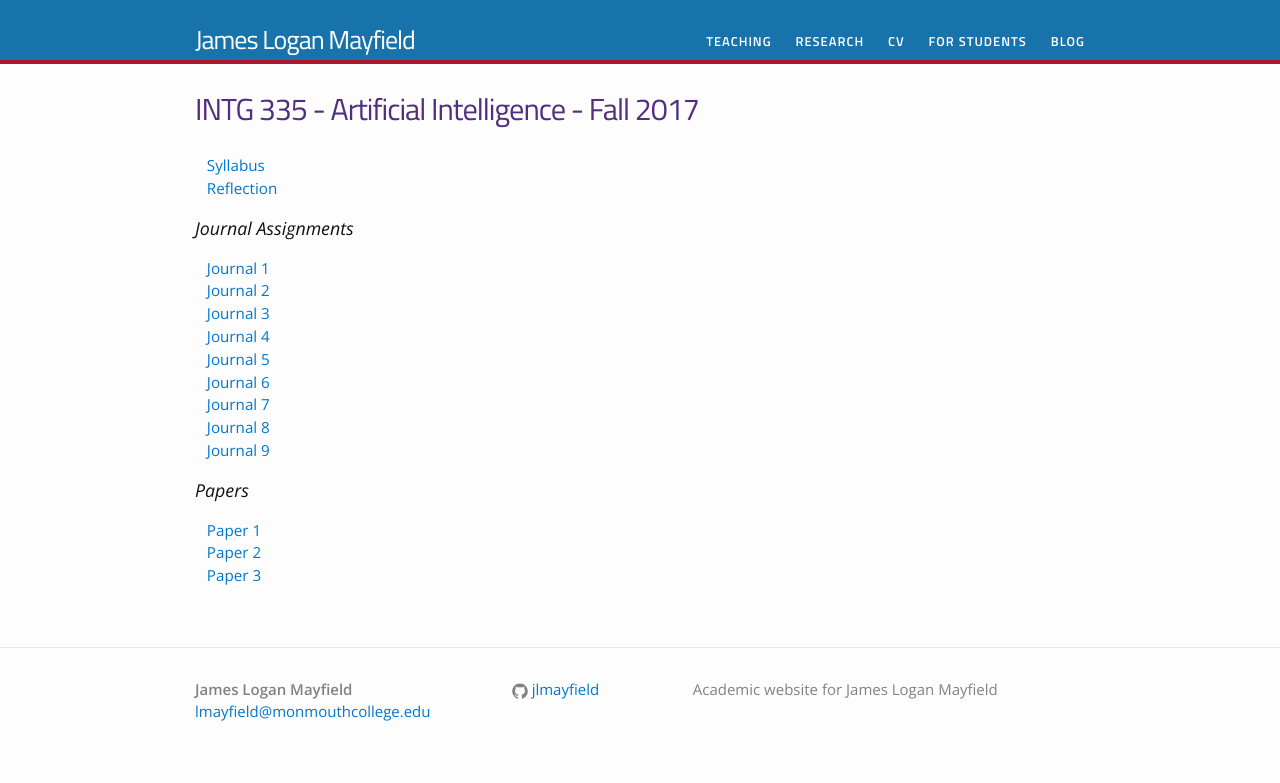
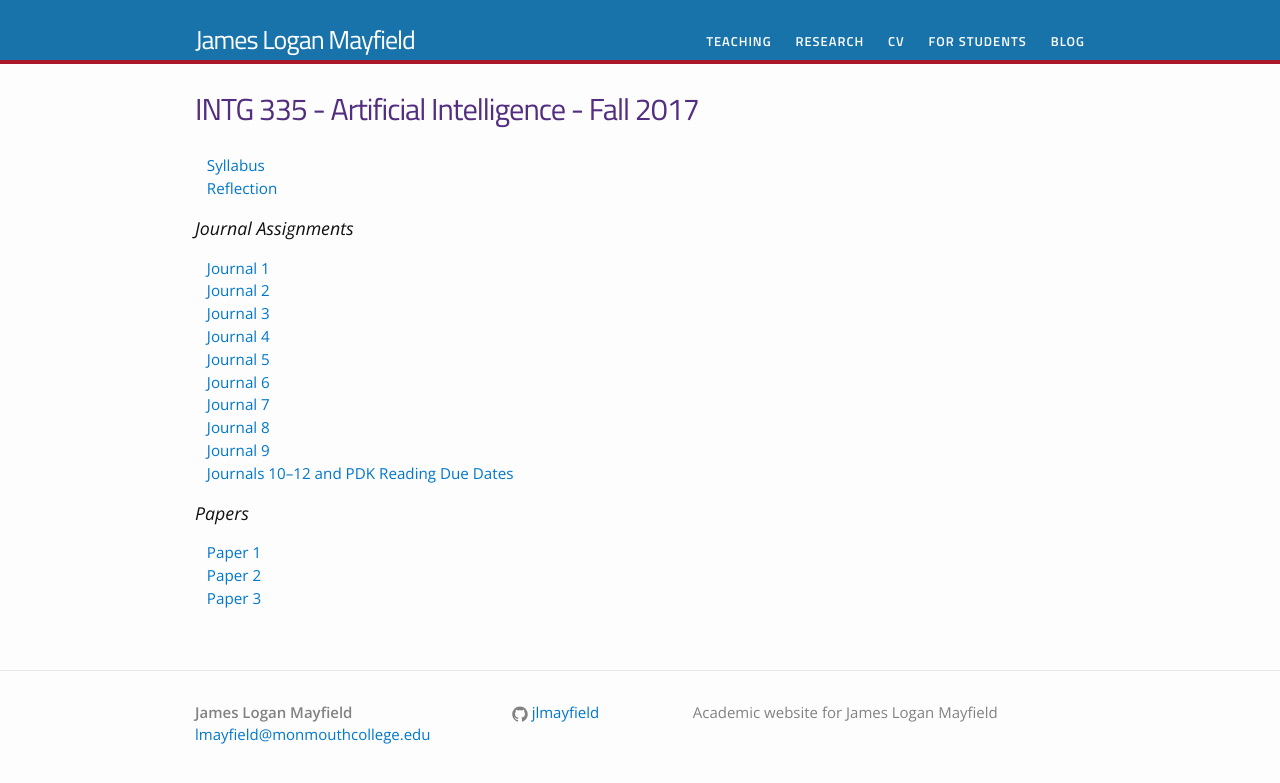
Before and after one commit to jlmayfield/jlmayfield.github.io, a Jekyll site: the page built from teaching/intg335.md, in a window 1280 px wide. Shown: the top 783 px of the page. Built offline with Jekyll 4.4.1, drawn with Linux system fonts in a browser that asks for light colours.

Commit message:
fa17. intg335. added PKD assignment sheet.

```diff
--- a/teaching/intg335.md
+++ b/teaching/intg335.md
@@ -19,7 +19,7 @@ permalink: /teaching/INTG335/
 &nbsp;&nbsp;&nbsp;[Journal 7](/teaching/INTG335/journals/intg335-journal7.pdf)
 &nbsp;&nbsp;&nbsp;[Journal 8](/teaching/INTG335/journals/intg335-journal8.pdf)
 &nbsp;&nbsp;&nbsp;[Journal 9](/teaching/INTG335/journals/intg335-journal9.pdf)
-
+&nbsp;&nbsp;&nbsp;[Journals 10--12 and PDK Reading Due Dates ](/teaching/INTG335/journals/intg335-PKDTimeline-fa17.pdf)
 
 ### Papers
 
```
Also changed, not shown: 1 other file.
